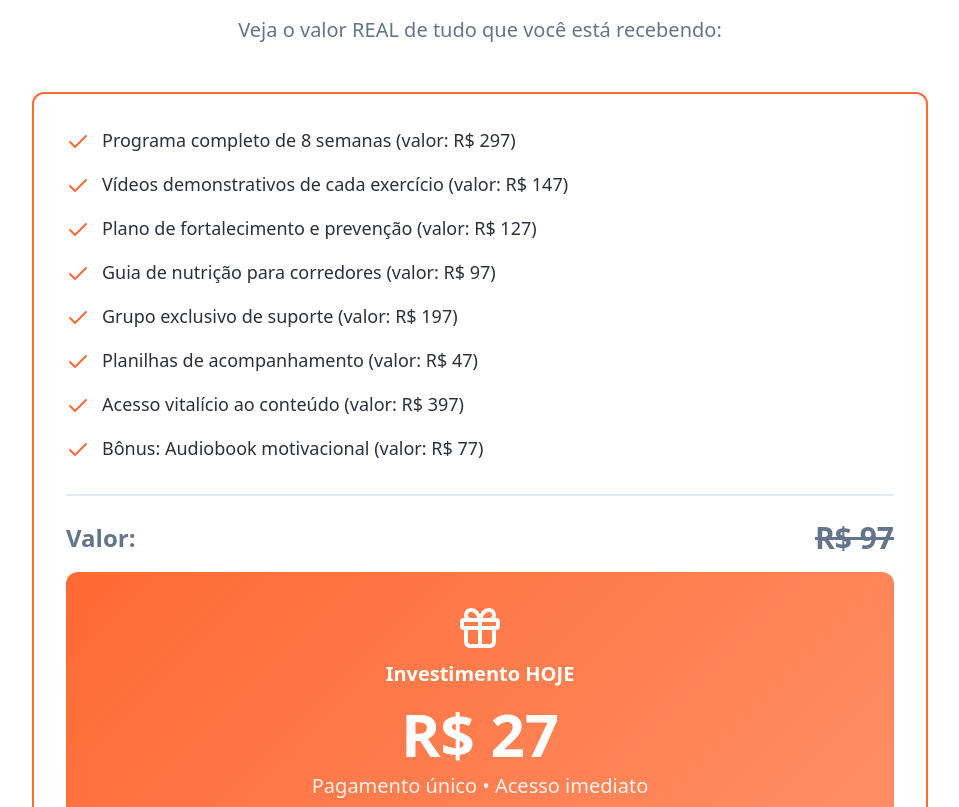
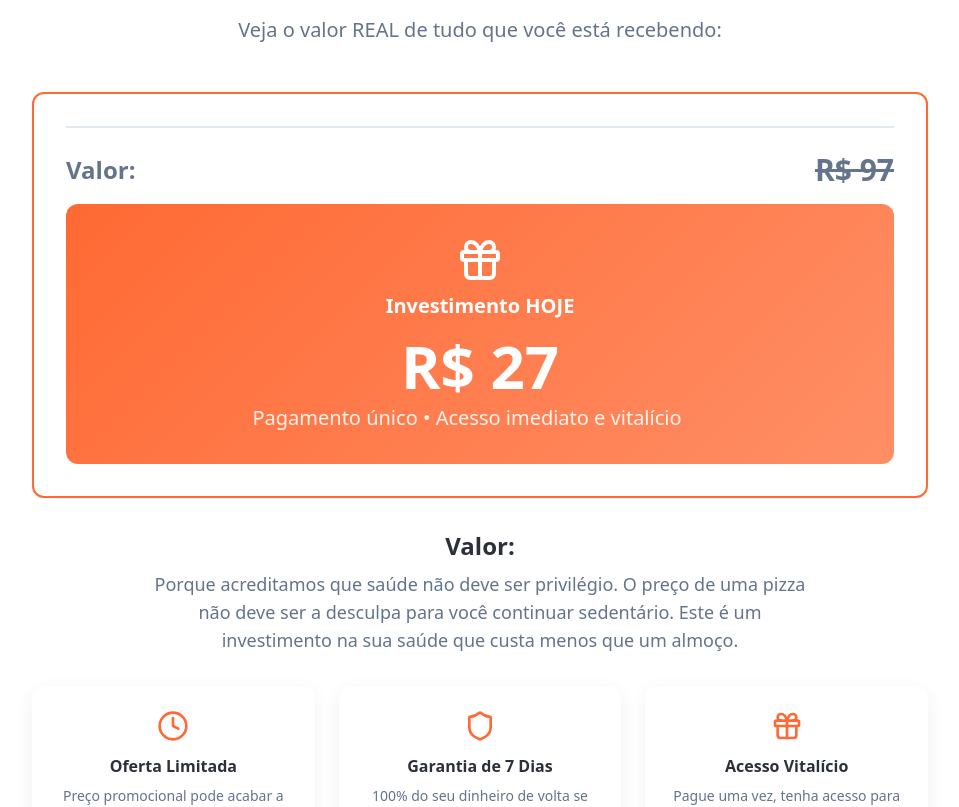
Before and after one commit to rachelsvalente-create/kickstart-5k-joy, a React (Vite) app: page / in a window 1280 px wide. Shown: the part 8640-9447 px from the top of the page, without its empty margins (160-1119 px from the left). Built offline with nearby package versions, Linux system fonts and the light colour scheme; the HTML template or start-up script is replaced by a standard one.

Commit message:
Visual edit in Lovable
Edited UI in Lovable

```diff
--- a/src/components/PriceSection.tsx
+++ b/src/components/PriceSection.tsx
@@ -15,14 +15,7 @@ export const PriceSection = () => {
 
           <Card className="shadow-elevated border-2 border-primary mb-8">
             <CardContent className="p-8">
-              <div className="space-y-4 mb-8">
-                {benefits.map((benefit, index) => (
-                  <div key={index} className="flex items-start gap-3">
-                    <Check className="w-6 h-6 text-primary flex-shrink-0 mt-1" />
-                    <span className="text-lg text-foreground">{benefit}</span>
-                  </div>
-                ))}
-              </div>
+
 
               <div className="border-t-2 border-border pt-6">
                 <div className="flex items-center justify-between mb-4">
@@ -36,7 +29,7 @@ export const PriceSection = () => {
                     <p className="text-xl font-semibold">Investimento HOJE</p>
                   </div>
                   <div className="text-6xl font-bold mb-2">R$ 27</div>
-                  <p className="text-xl opacity-90">Pagamento único • Acesso imediato</p>
+                  <p className="text-xl opacity-90">Pagamento único • Acesso imediato e vitalício     </p>
                 </div>
               </div>
             </CardContent>
```
